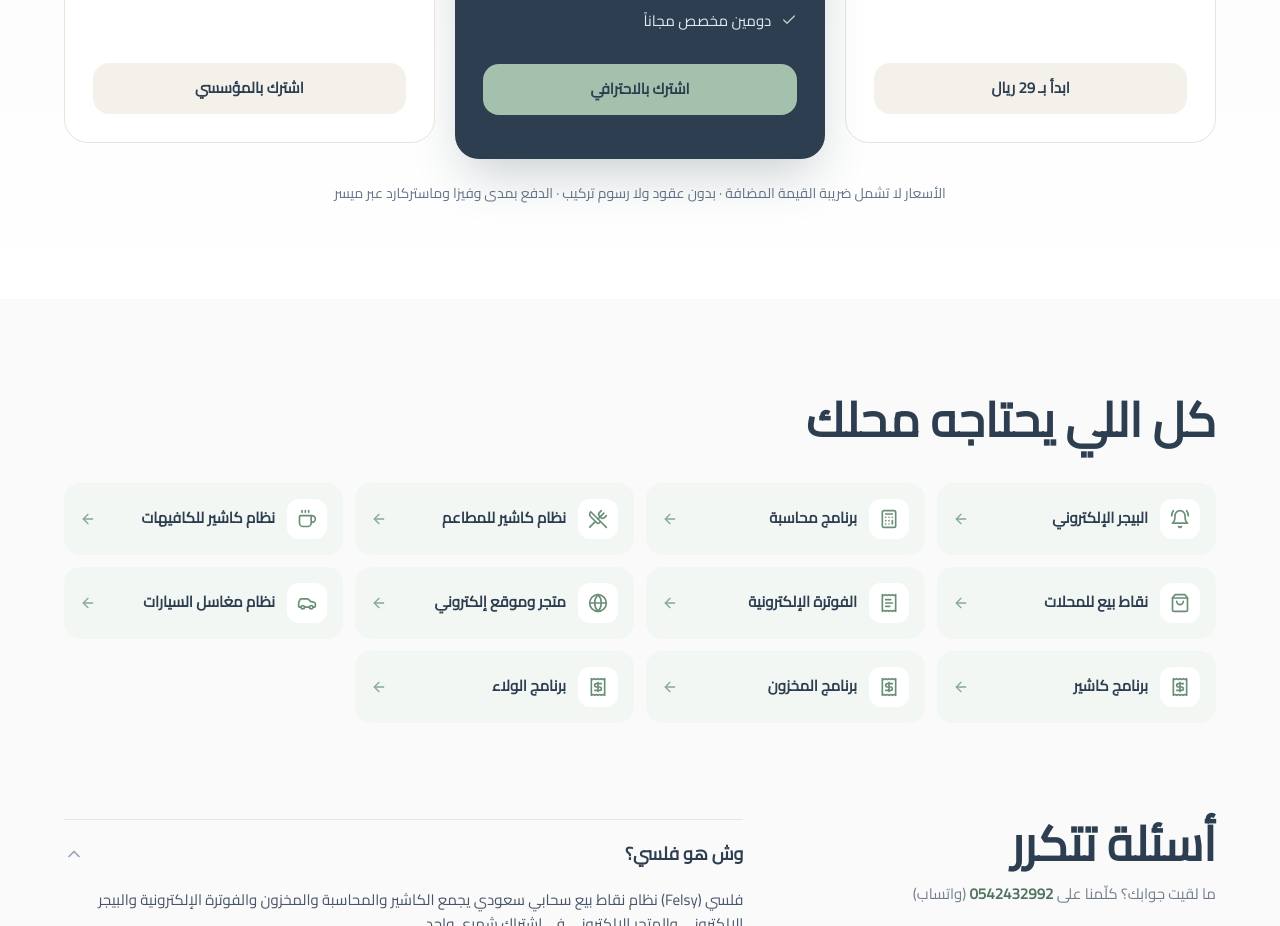
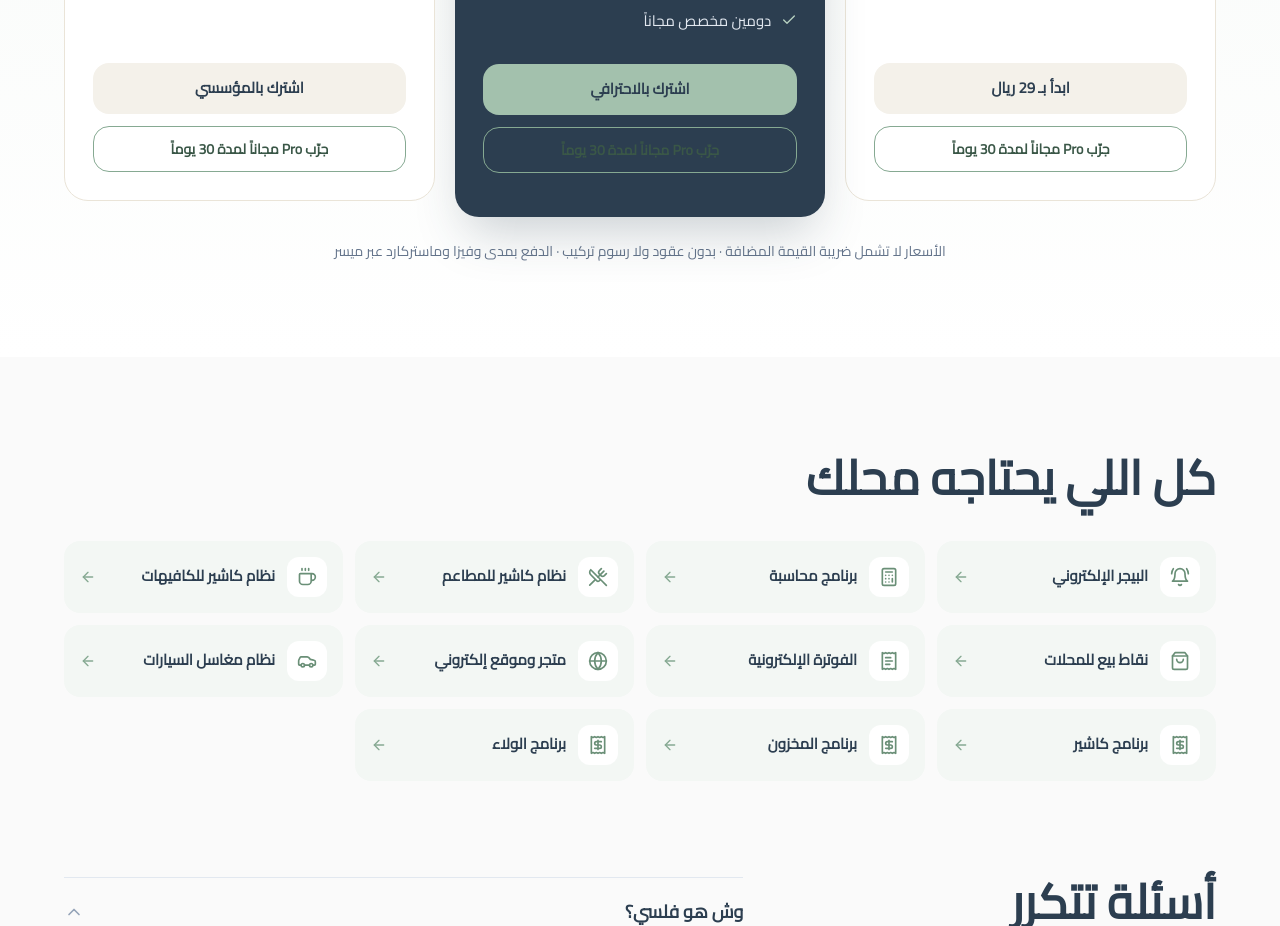
Before and after one commit to sadqalsadq997-stack/-, a React (Vite) app: page / in a window 1280 px wide. Shown: the part 4760-5686 px from the top of the page. Built offline with nearby package versions, Linux system fonts and the light colour scheme; no server answers.

Commit message:
Add free Pro trial link to plan cards

```diff
--- a/src/components/marketing/blocks.jsx
+++ b/src/components/marketing/blocks.jsx
@@ -90,6 +90,7 @@ function PricingCardsView({ plans }) {
                 className={`mt-8 block rounded-2xl py-3.5 text-center font-bold transition-colors ${hot ? 'bg-sage-400 text-ink hover:bg-sage-500' : 'bg-beige text-ink hover:bg-beige-200'}`}>
                 {p.ui.cta}
               </Link>
+              <Link to="/auth/signup?trial=1" className="mt-3 block rounded-2xl border border-sage-500 py-3 text-center text-sm font-black text-sage-800 hover:bg-sage-50">جرّب Pro مجاناً لمدة 30 يوماً</Link>
             </motion.div>
           );
         })}
```
